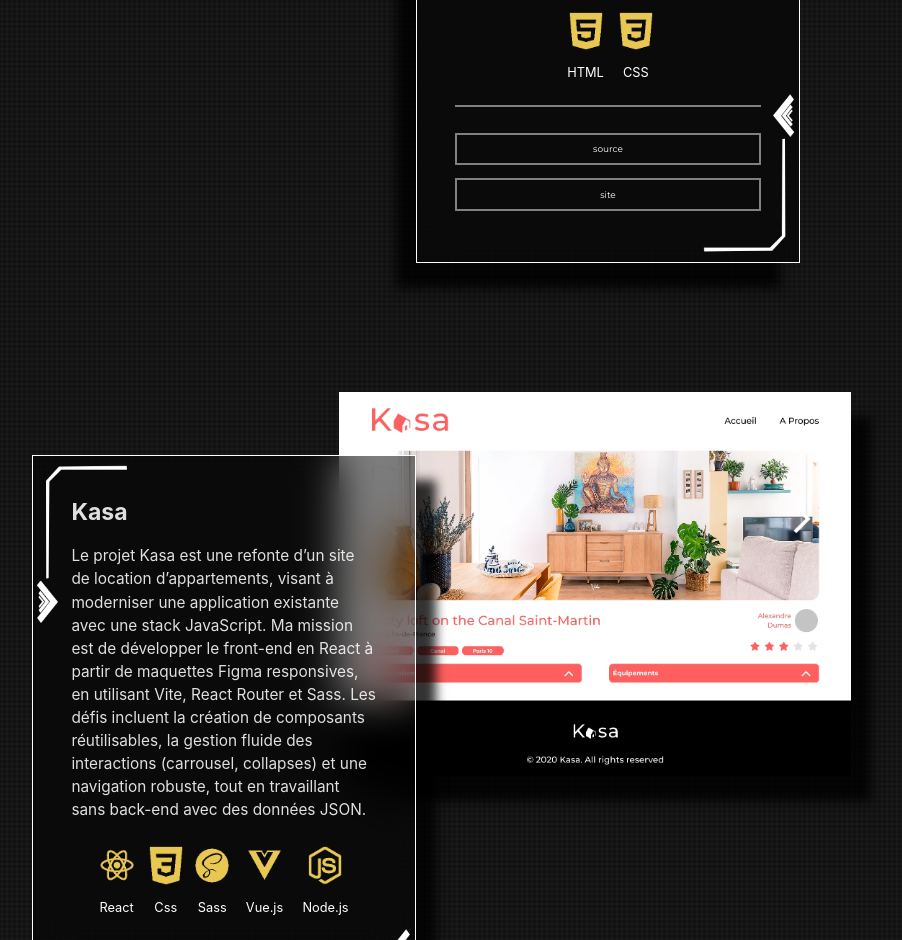
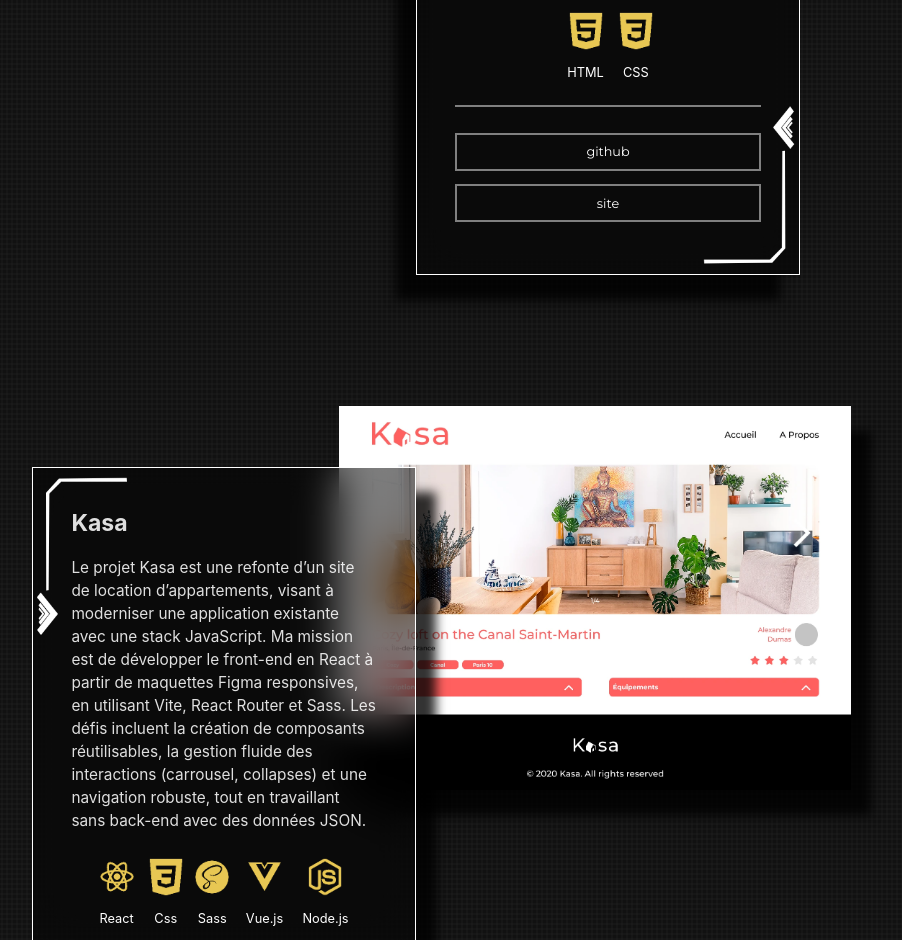
Before and after one commit to Jyrenn/Portfolio, a React (Vite) app: page / in a window 1280 px wide. Shown: the part 1860-2800 px from the top of the page, without its empty margins (224-1126 px from the left). Built offline with nearby package versions, Linux system fonts and the light colour scheme.

Commit message:
ajouts sites web

```diff
--- a/src/components/ProjectList.jsx
+++ b/src/components/ProjectList.jsx
@@ -65,7 +65,7 @@
                 </div>
               )}
               <div className="trait"></div>
-              <Bouton texte="source" lien={project.lien} />
+              <Bouton texte="github" lien={project.lien} />
               <Bouton texte="site" lien={project.site} />
             </div>
           </motion.div>
--- a/src/styles/Footer.css
+++ b/src/styles/Footer.css
@@ -1,5 +1,5 @@
 .texte-lien {
-  font-size: 0.7vw;
+  font-size: 1vw;
 }
 
 .mentions {
```
